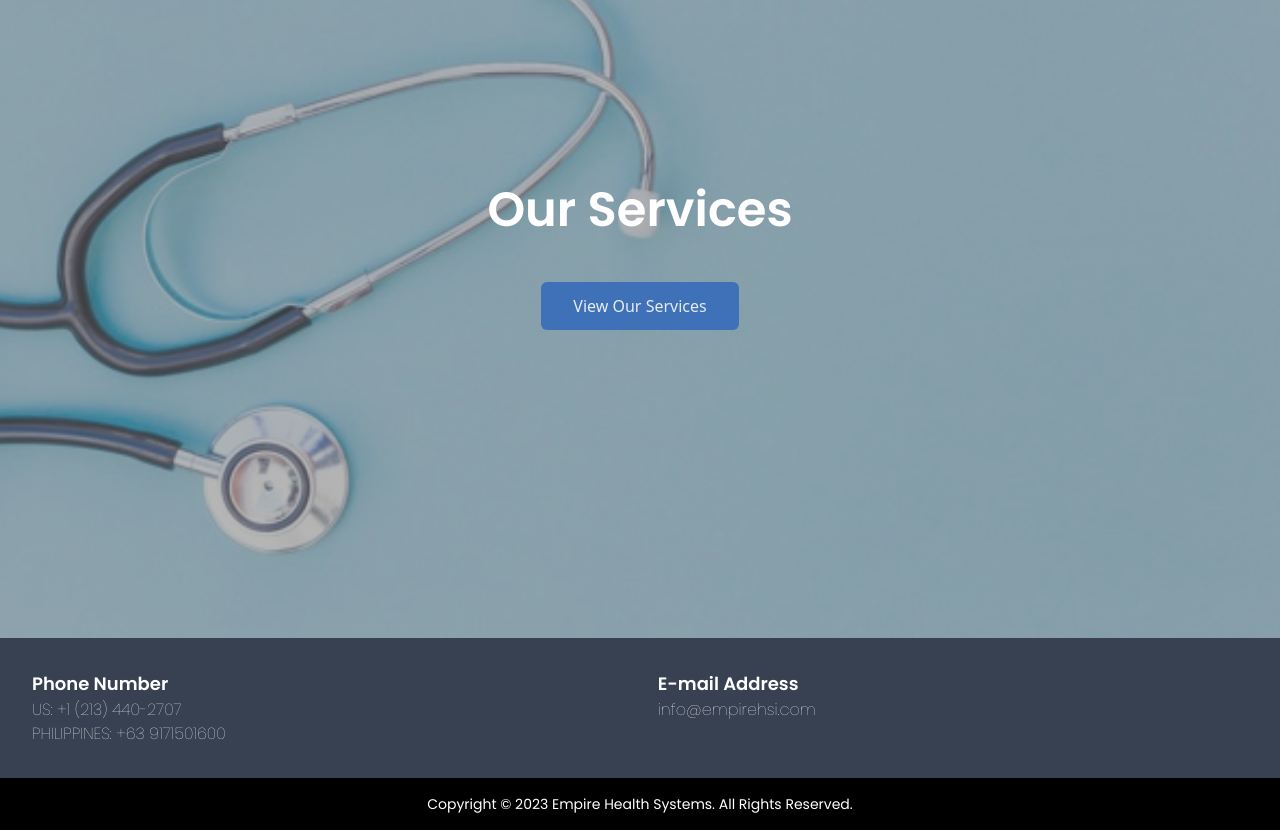
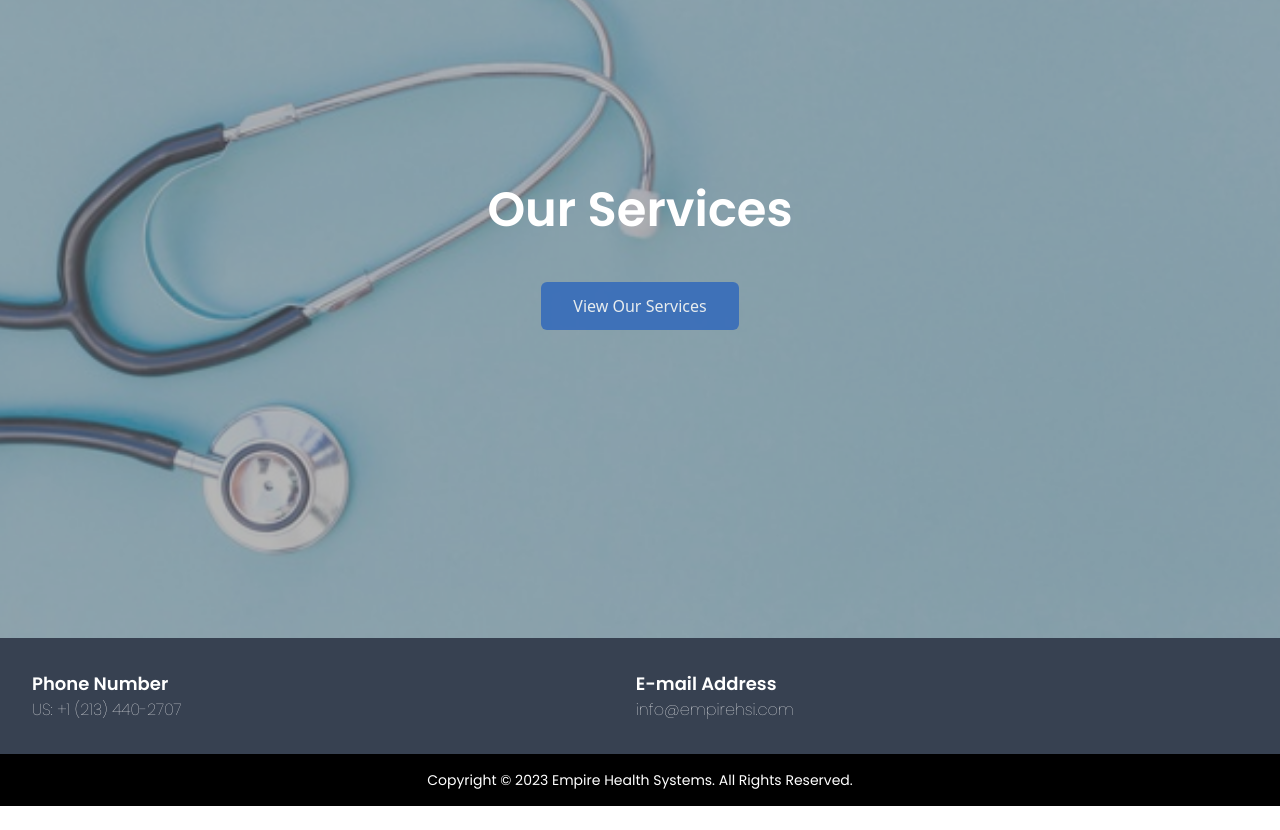
Before and after one commit to valeriequach/EmpireHealthSystems-1, a React (Vite) app: page / in a window 1280 px wide. Shown: the part 1694-2524 px from the top of the page. After the commit the page ends 2500 px from the top, so only its background shows below. Built offline with nearby package versions, Linux system fonts and the light colour scheme.

Commit message:
remove PH number

```diff
--- a/src/App.jsx
+++ b/src/App.jsx
@@ -129,9 +129,6 @@ function App() {
             <a href="tel:+12134402707">
             <h2 className="font-thin text-md hover:cursor-pointer hover:text-empireblue">US: +1 (213) 440-2707</h2>
             </a>
-            <a href="tel:+63 9171501600">
-            <h2 className="font-thin text-md hover:cursor-pointer hover:text-empireblue">PHILIPPINES: +63 9171501600</h2>
-            </a>
             </div>
             <div className="text-white font-Poppins flex flex-col flex-grow justify-start items-start">
             <h1 className=" font-bold text-lg">E-mail Address</h1>
```
